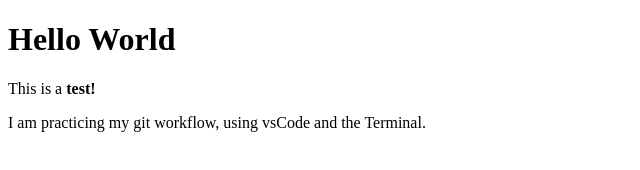
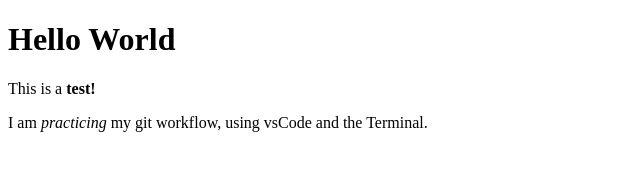
Before and after one commit to alonzocodes/hello_world, a plain HTML site: page index.html in a window 1280 px wide. Shown: the full height of the page, 0-640 px from the left. Drawn offline with Linux system fonts and the light colour scheme.

Commit message:
Add index.html

```diff
--- a/index.html
+++ b/index.html
@@ -9,7 +9,7 @@
 <body>
     <h1>Hello World</h1>
     <p>This is a <strong>test!</strong></p>
-    <p>I am practicing my git workflow, using vsCode and the Terminal.</p>
+    <p>I am <em>practicing</em> my git workflow, using vsCode and the Terminal.</p>
 
 </body>
 </html>
```
